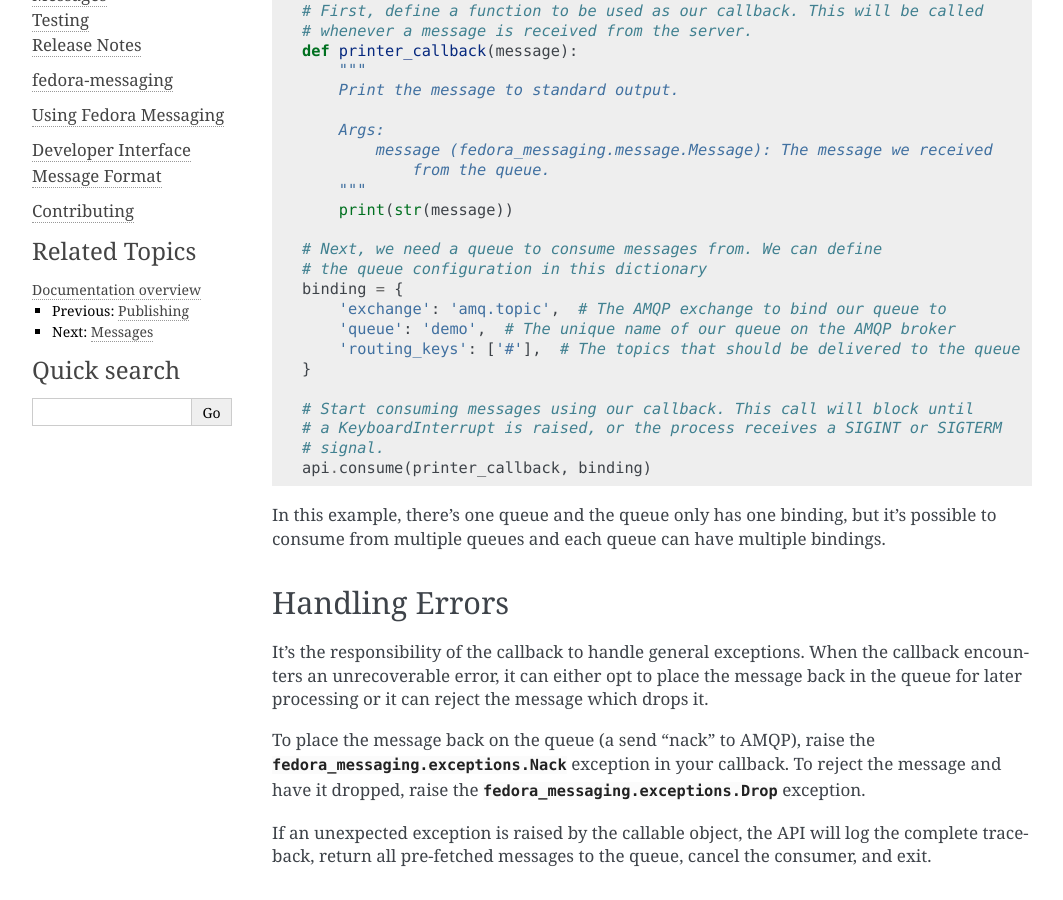
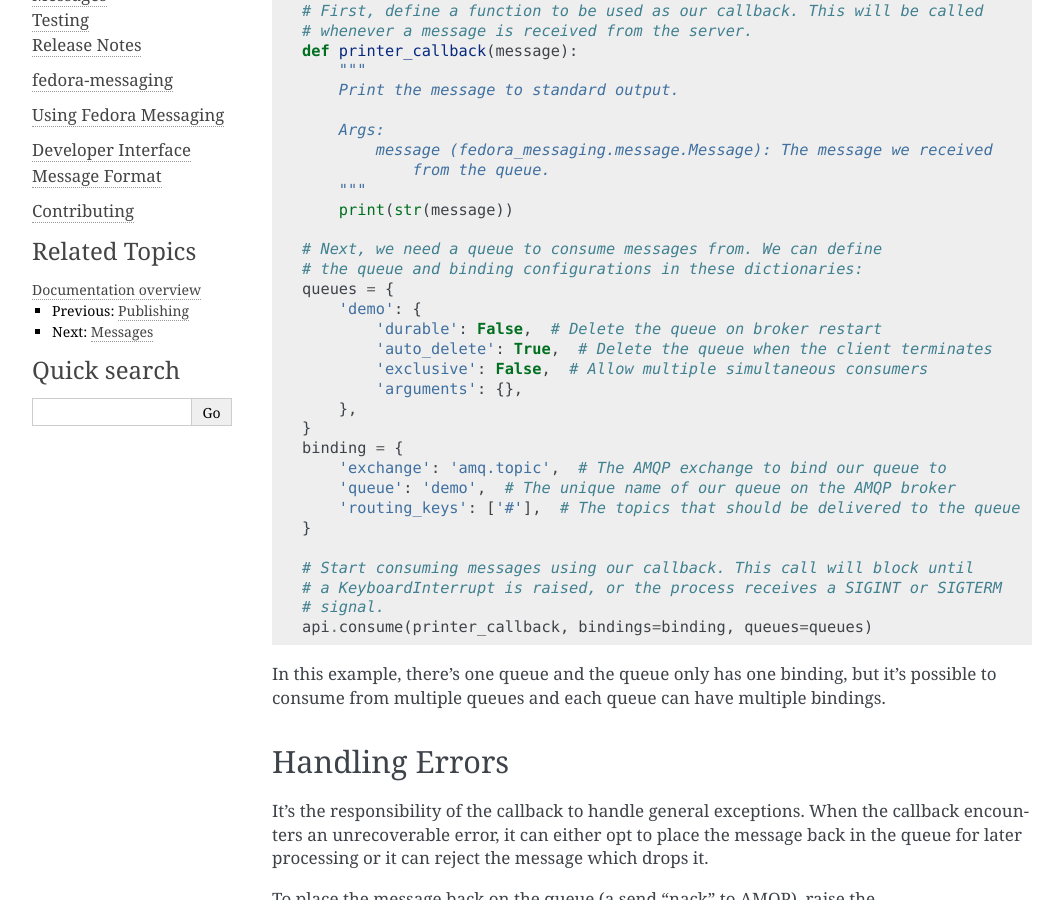
Before and after one commit to fedora-infra/fedora-messaging, a Sphinx documentation site: the page built from docs/consuming.rst, in a window 1280 px wide and 900 px high, scrolled down 509 px. Shown: the whole window, without its empty margins (98-1161 px from the left). Built offline with Sphinx 7.4.7, drawn with Linux system fonts in a browser that asks for light colours.

Commit message:
Add the queue definition in the consume docs
Signed-off-by: Aurélien Bompard <aurelien@bompard.org>

```diff
--- a/docs/consuming.rst
+++ b/docs/consuming.rst
@@ -40,7 +40,15 @@ argument::
         print(str(message))
 
     # Next, we need a queue to consume messages from. We can define
-    # the queue configuration in this dictionary
+    # the queue and binding configurations in these dictionaries:
+    queues = {
+        'demo': {
+            'durable': False,  # Delete the queue on broker restart
+            'auto_delete': True,  # Delete the queue when the client terminates
+            'exclusive': False,  # Allow multiple simultaneous consumers
+            'arguments': {},
+        },
+    }
     binding = {
         'exchange': 'amq.topic',  # The AMQP exchange to bind our queue to
         'queue': 'demo',  # The unique name of our queue on the AMQP broker
@@ -50,7 +58,7 @@ argument::
     # Start consuming messages using our callback. This call will block until
     # a KeyboardInterrupt is raised, or the process receives a SIGINT or SIGTERM
     # signal.
-    api.consume(printer_callback, binding)
+    api.consume(printer_callback, bindings=binding, queues=queues)
 
 In this example, there's one queue and the queue only has one binding, but it's
 possible to consume from multiple queues and each queue can have multiple
```
